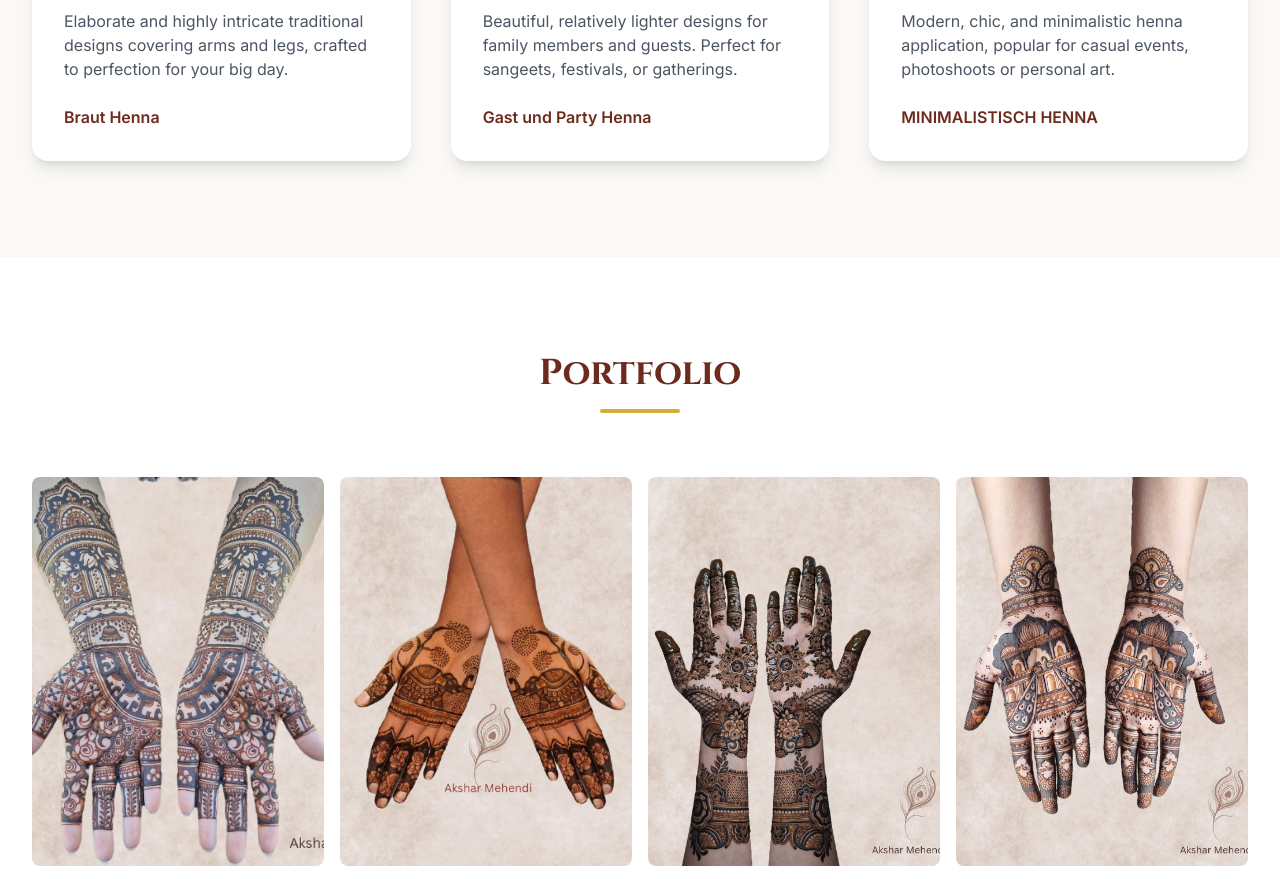
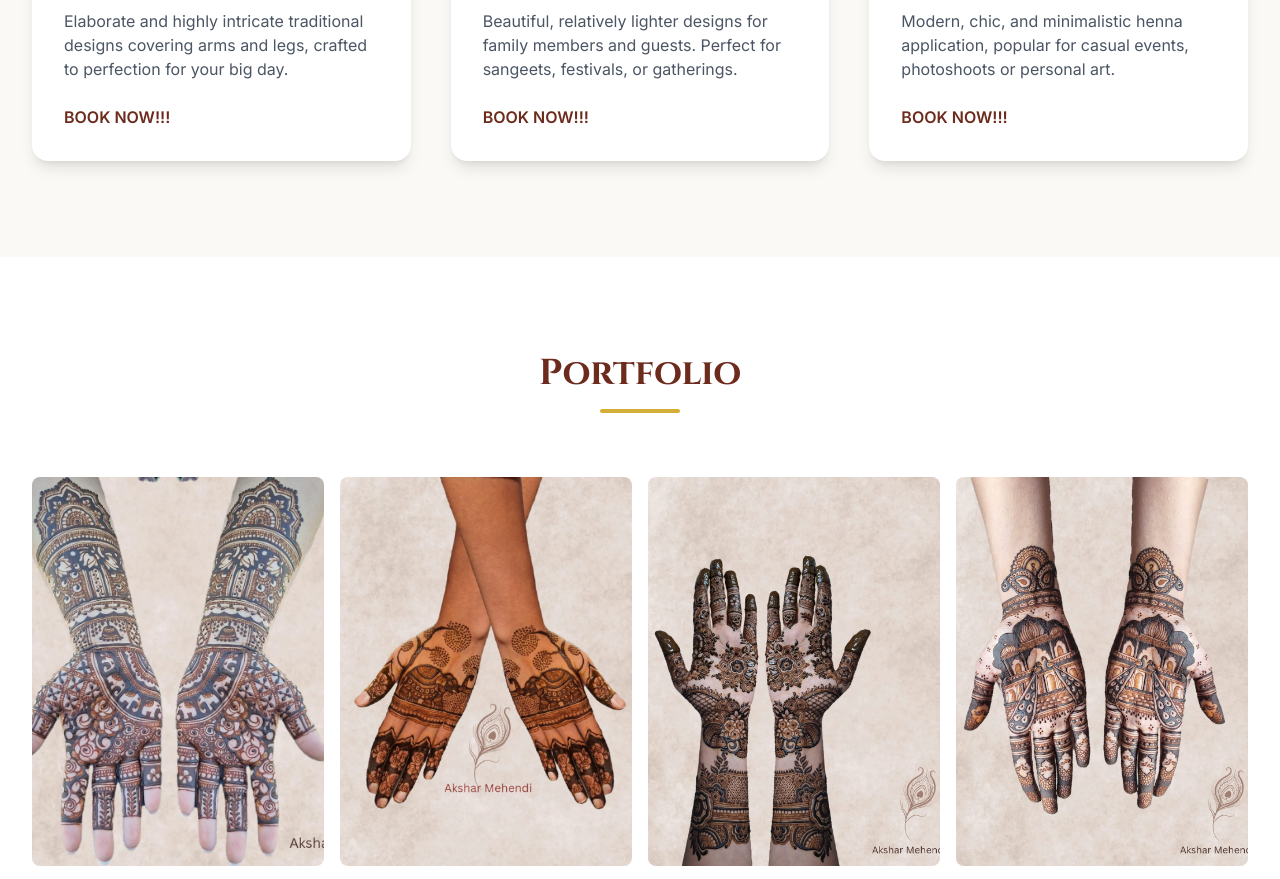
Before and after one commit to zeusnotokay/Akshar-Mehendi, a website: page public/index.html in a window 1280 px wide. Shown: the part 1415-2294 px from the top of the page. Drawn offline with nearby package versions, Linux system fonts and the light colour scheme.

Commit message:
chore: update index.html and logoup.png

```diff
--- a/public/index.html
+++ b/public/index.html
@@ -151,7 +151,7 @@
                         <p class="text-gray-600 mb-6" data-i18n="services.bridal.desc">Elaborate and highly intricate
                             traditional designs covering arms
                             and legs, crafted to perfection for your big day.</p>
-                        <p class="font-bold text-maroon">Braut Henna</p>
+                        <p class="font-bold text-maroon">BOOK NOW!!!</p>
                     </div>
                 </div>
                 <!-- Service 2 -->
@@ -163,7 +163,7 @@
                         <p class="text-gray-600 mb-6" data-i18n="services.guest.desc">Beautiful, relatively lighter
                             designs for family members and
                             guests. Perfect for sangeets, festivals, or gatherings.</p>
-                        <p class="font-bold text-maroon">Gast und Party Henna</p>
+                        <p class="font-bold text-maroon">BOOK NOW!!!</p>
                     </div>
                 </div>
                 <!-- Service 3 -->
@@ -175,7 +175,7 @@
                         <p class="text-gray-600 mb-6" data-i18n="services.minimalist.desc">Modern, chic, and
                             minimalistic henna application, popular for
                             casual events, photoshoots or personal art.</p>
-                        <p class="font-bold text-maroon">MINIMALISTISCH HENNA </p>
+                        <p class="font-bold text-maroon">BOOK NOW!!!</p>
                     </div>
                 </div>
             </div>
```
Also changed, not shown: public/images/logoup.png.
